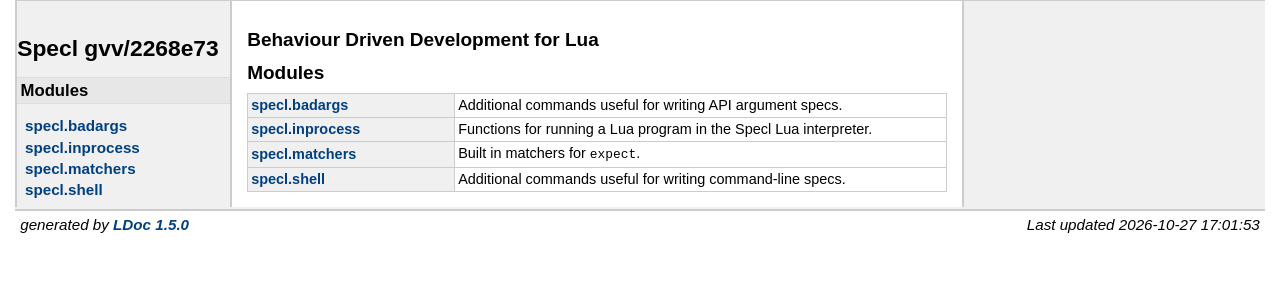
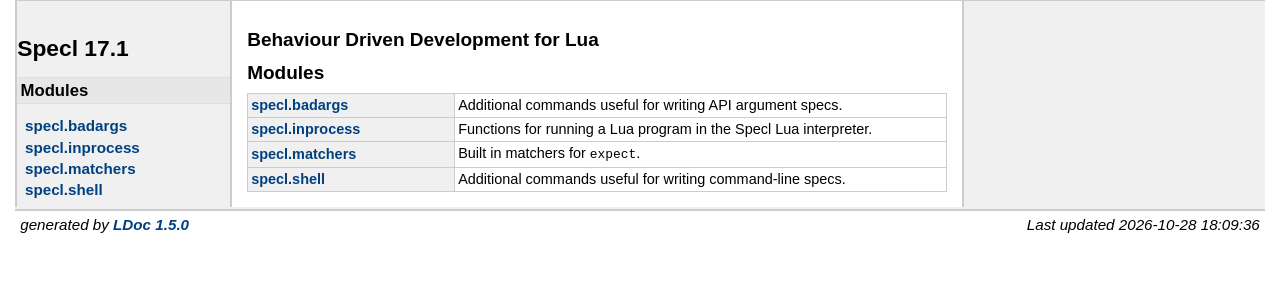
Before and after one commit to gvvaughan/specl, a Jekyll site: the page api/index.html, which Jekyll copies as it is, in a window 1280 px wide. Shown: the top 300 px of the page. Built offline with Jekyll 4.4.1, drawn with Linux system fonts in a browser that asks for light colours.

Commit message:
gh-pages: update to specl 17.1.

```diff
--- a/_config.yml
+++ b/_config.yml
@@ -4,7 +4,7 @@ account: gvvaughan
 name:         Specl
 description:  Behaviour Driven Development for Lua.
 forkme:       "https://github.com/gvvaughan/specl"
-release-no:   17
+release-no:   17.1
 
 url:      "http://gvvaughan.github.io/specl"
 markdown: kramdown
--- a/api/index.html
+++ b/api/index.html
@@ -3,7 +3,7 @@
 <html>
 <meta http-equiv="Content-Type" content="text/html; charset=UTF-8"/>
 <head>
-    <title>Specl gvv/2268e73 Reference</title>
+    <title>Specl 17.1 Reference</title>
     <link rel="stylesheet" href="ldoc.css" type="text/css" />
 </head>
 <body>
@@ -24,7 +24,7 @@
 
 <div id="navigation">
 <br/>
-<h1>Specl gvv/2268e73</h1>
+<h1>Specl 17.1</h1>
 
 
 
@@ -69,7 +69,7 @@
 </div> <!-- id="main" -->
 <div id="about">
 <i>generated by <a href="http://github.com/lunarmodules/ldoc">LDoc 1.5.0</a></i>
-<i style="float:right;">Last updated 2026-10-27 17:01:53 </i>
+<i style="float:right;">Last updated 2026-10-28 18:09:36 </i>
 </div> <!-- id="about" -->
 </div> <!-- id="container" -->
 </body>
--- a/api/modules/specl.badargs.html
+++ b/api/modules/specl.badargs.html
@@ -3,7 +3,7 @@
 <html>
 <meta http-equiv="Content-Type" content="text/html; charset=UTF-8"/>
 <head>
-    <title>Specl gvv/2268e73 Reference</title>
+    <title>Specl 17.1 Reference</title>
     <link rel="stylesheet" href="../ldoc.css" type="text/css" />
 </head>
 <body>
@@ -24,7 +24,7 @@
 
 <div id="navigation">
 <br/>
-<h1>Specl gvv/2268e73</h1>
+<h1>Specl 17.1</h1>
 
 
 <ul>
@@ -241,7 +241,7 @@
 </div> <!-- id="main" -->
 <div id="about">
 <i>generated by <a href="http://github.com/lunarmodules/ldoc">LDoc 1.5.0</a></i>
-<i style="float:right;">Last updated 2026-10-27 17:01:53 </i>
+<i style="float:right;">Last updated 2026-10-28 18:09:36 </i>
 </div> <!-- id="about" -->
 </div> <!-- id="container" -->
 </body>
--- a/api/modules/specl.inprocess.html
+++ b/api/modules/specl.inprocess.html
@@ -3,7 +3,7 @@
 <html>
 <meta http-equiv="Content-Type" content="text/html; charset=UTF-8"/>
 <head>
-    <title>Specl gvv/2268e73 Reference</title>
+    <title>Specl 17.1 Reference</title>
     <link rel="stylesheet" href="../ldoc.css" type="text/css" />
 </head>
 <body>
@@ -24,7 +24,7 @@
 
 <div id="navigation">
 <br/>
-<h1>Specl gvv/2268e73</h1>
+<h1>Specl 17.1</h1>
 
 
 <ul>
@@ -162,7 +162,7 @@
 </div> <!-- id="main" -->
 <div id="about">
 <i>generated by <a href="http://github.com/lunarmodules/ldoc">LDoc 1.5.0</a></i>
-<i style="float:right;">Last updated 2026-10-27 17:01:53 </i>
+<i style="float:right;">Last updated 2026-10-28 18:09:36 </i>
 </div> <!-- id="about" -->
 </div> <!-- id="container" -->
 </body>
--- a/api/modules/specl.matchers.html
+++ b/api/modules/specl.matchers.html
@@ -3,7 +3,7 @@
 <html>
 <meta http-equiv="Content-Type" content="text/html; charset=UTF-8"/>
 <head>
-    <title>Specl gvv/2268e73 Reference</title>
+    <title>Specl 17.1 Reference</title>
     <link rel="stylesheet" href="../ldoc.css" type="text/css" />
 </head>
 <body>
@@ -24,7 +24,7 @@
 
 <div id="navigation">
 <br/>
-<h1>Specl gvv/2268e73</h1>
+<h1>Specl 17.1</h1>
 
 
 <ul>
@@ -792,7 +792,7 @@
 </div> <!-- id="main" -->
 <div id="about">
 <i>generated by <a href="http://github.com/lunarmodules/ldoc">LDoc 1.5.0</a></i>
-<i style="float:right;">Last updated 2026-10-27 17:01:53 </i>
+<i style="float:right;">Last updated 2026-10-28 18:09:36 </i>
 </div> <!-- id="about" -->
 </div> <!-- id="container" -->
 </body>
--- a/api/modules/specl.shell.html
+++ b/api/modules/specl.shell.html
@@ -3,7 +3,7 @@
 <html>
 <meta http-equiv="Content-Type" content="text/html; charset=UTF-8"/>
 <head>
-    <title>Specl gvv/2268e73 Reference</title>
+    <title>Specl 17.1 Reference</title>
     <link rel="stylesheet" href="../ldoc.css" type="text/css" />
 </head>
 <body>
@@ -24,7 +24,7 @@
 
 <div id="navigation">
 <br/>
-<h1>Specl gvv/2268e73</h1>
+<h1>Specl 17.1</h1>
 
 
 <ul>
@@ -540,7 +540,7 @@
 </div> <!-- id="main" -->
 <div id="about">
 <i>generated by <a href="http://github.com/lunarmodules/ldoc">LDoc 1.5.0</a></i>
-<i style="float:right;">Last updated 2026-10-27 17:01:53 </i>
+<i style="float:right;">Last updated 2026-10-28 18:09:36 </i>
 </div> <!-- id="about" -->
 </div> <!-- id="container" -->
 </body>
```
